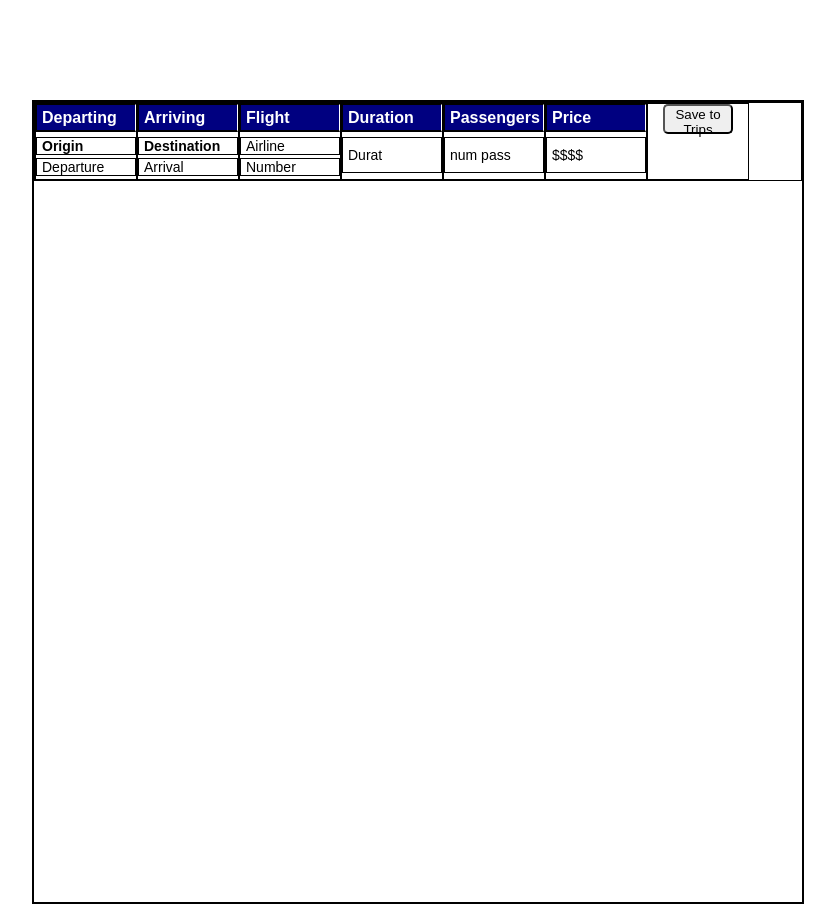
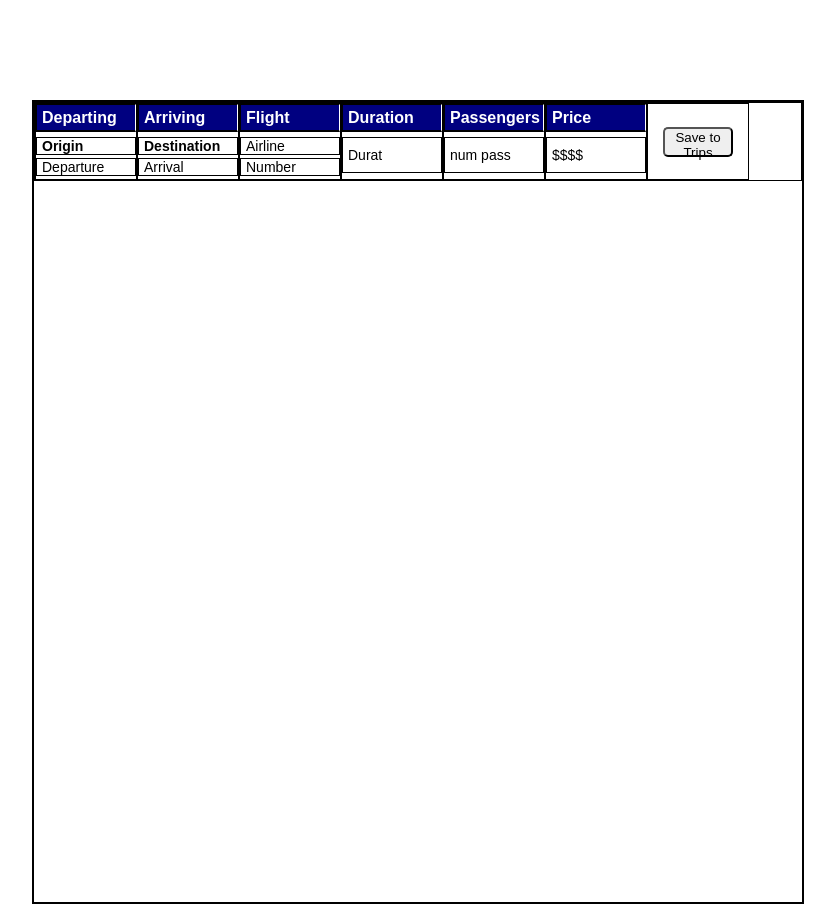
Before and after one commit to erinmeyers88/Practice-FlightSearch, a plain HTML site: page index.html in a window 1280 px wide. Shown: the whole page, without its empty margins (68-903 px from the left). Drawn offline with nearby package versions, Linux system fonts and the light colour scheme; no server answers.

Commit message:
Styling.

```diff
--- a/css/styles.css
+++ b/css/styles.css
@@ -63,15 +63,14 @@ body {
 .saveButtonDiv {
 	text-align: center;
 	width: 100px;
-	line-height: 60px;
-
+	justify-content: center;
 }
 
 .saveButton {
 	height: 30px;
-	margin: 0 auto;
 	width: 70px;
 	border-radius: 5px;
+	margin: 0 auto;
 }
 
 div {
```
